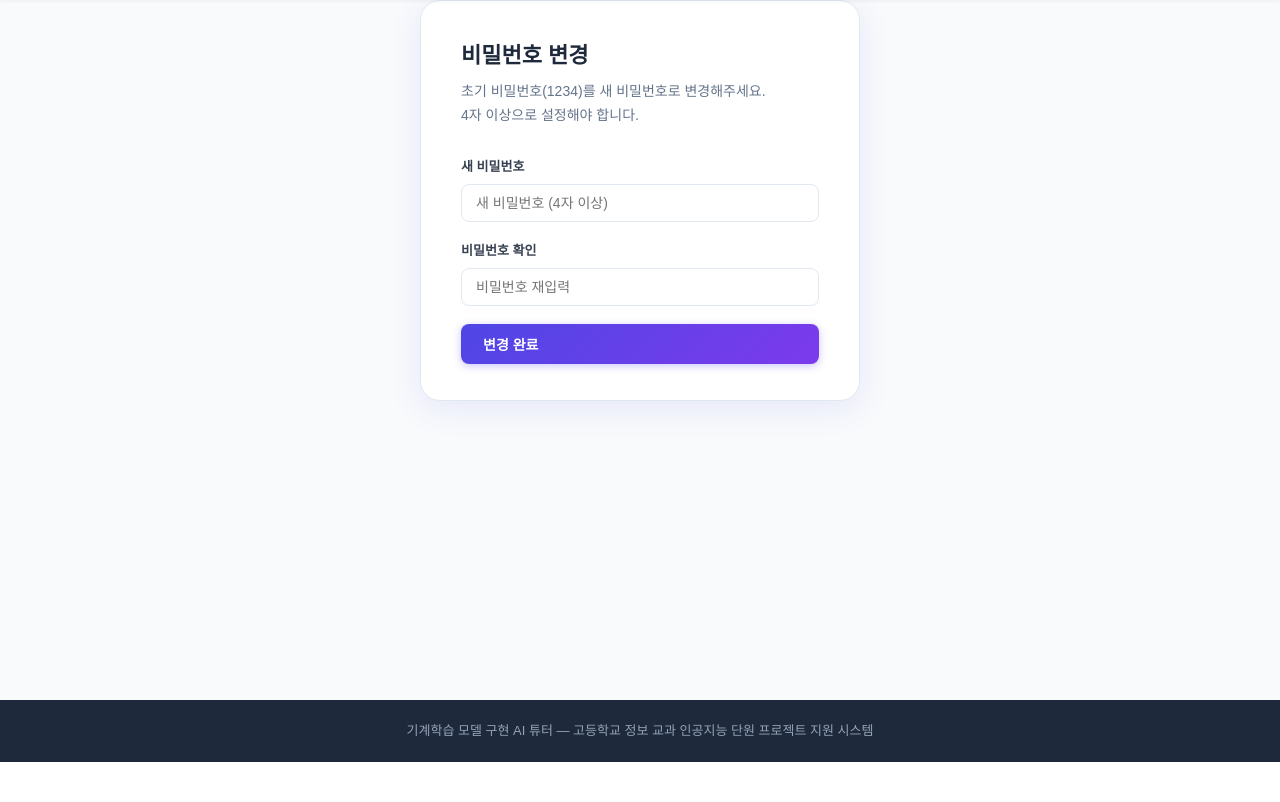
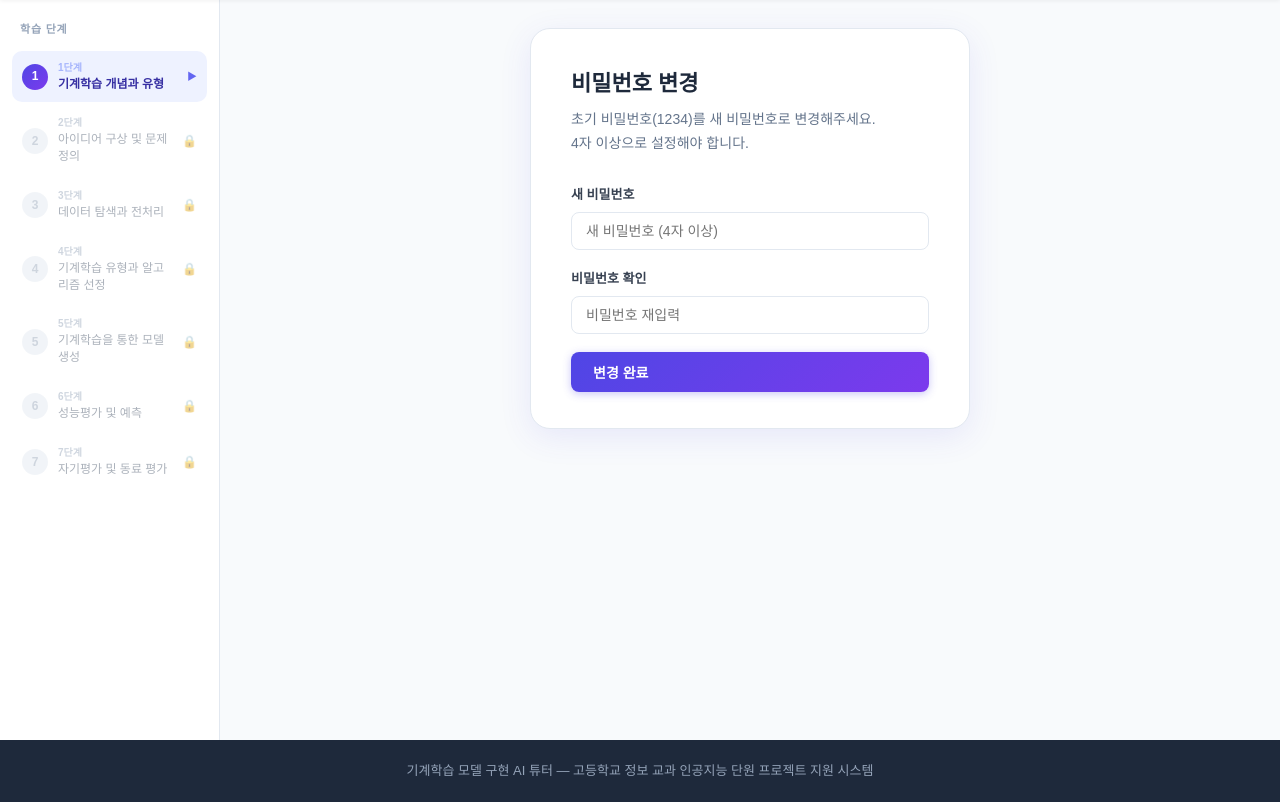
Before and after one commit to yeonaechoi-svg/ML_Tutor, a Flask app: page /change-password in a window 1280 px wide. Shown: the part 61-863 px from the top of the page. Before the commit the page ends 823 px from the top, so only its background shows below. Run offline with Flask 3, Linux system fonts and the light colour scheme; the visitor is signed in with stand-in values (Sample User, id 1); data that the repository does not hold is empty.

Commit message:
7단계 사이드바 내비게이션 추가
- base.html: 학생 로그인 시 전 페이지에 7단계 사이드바 표시
- __init__.py: context processor로 nav_current_stage, nav_completed_stages 전역 주입
- main.css: stage-sidebar-layout, stage-sidebar 스타일 추가
- 완료/진행중/미구현 단계 시각적 구분 (초록/인디고/잠금)

Co-Authored-By: Claude Sonnet 4.6 <noreply@anthropic.com>

```diff
--- a/app/__init__.py
+++ b/app/__init__.py
@@ -35,6 +35,25 @@ def create_app():
 
     app.jinja_env.globals['enumerate'] = enumerate
 
+    @app.context_processor
+    def inject_stage_nav():
+        from flask_login import current_user
+        if not current_user.is_authenticated or current_user.role != 'student':
+            return dict(nav_current_stage=None, nav_completed_stages=set())
+        from app.models import Progress
+        # 단계 완료 기준: 해당 단계의 마지막 서브스텝 완료 여부
+        stage_last_substep = {1: 7}
+        completed_stages = set()
+        for stage, last_sub in stage_last_substep.items():
+            p = Progress.query.filter_by(
+                user_id=current_user.id, stage=stage,
+                substep=last_sub, status='completed'
+            ).first()
+            if p:
+                completed_stages.add(stage)
+        current_stage = next((s for s in range(1, 8) if s not in completed_stages), 7)
+        return dict(nav_current_stage=current_stage, nav_completed_stages=completed_stages)
+
     with app.app_context():
         from app import models
         db.create_all()
--- a/app/static/css/main.css
+++ b/app/static/css/main.css
@@ -559,6 +559,102 @@ tr:hover td { background: #fafaff; }
 .feature-card-desc  { font-size: 13px; color: #64748b; line-height: 1.6; }
 .feature-card-link  { font-size: 13px; color: #6366F1; font-weight: 600; margin-top: 12px; display: block; }
 
+/* ── 7단계 사이드바 레이아웃 ── */
+.stage-sidebar-layout {
+    display: flex;
+    align-items: flex-start;
+    min-height: calc(100vh - 60px);
+}
+
+.stage-sidebar {
+    width: 220px;
+    flex-shrink: 0;
+    background: #fff;
+    border-right: 1px solid #e2e8f0;
+    min-height: calc(100vh - 60px);
+    padding: 20px 12px;
+    position: sticky;
+    top: 60px;
+    height: calc(100vh - 60px);
+    overflow-y: auto;
+}
+
+.stage-sidebar-title {
+    font-size: 11px;
+    font-weight: 700;
+    color: #94a3b8;
+    letter-spacing: 0.8px;
+    text-transform: uppercase;
+    margin-bottom: 12px;
+    padding: 0 8px;
+}
+
+.stage-sidebar-item {
+    border-radius: 10px;
+    margin-bottom: 4px;
+    transition: all 0.15s;
+}
+.stage-sidebar-item.done    { background: #f0fdf4; }
+.stage-sidebar-item.current { background: #eef2ff; }
+.stage-sidebar-item.locked  { opacity: 0.45; }
+
+.stage-sidebar-link {
+    display: flex;
+    align-items: center;
+    gap: 10px;
+    padding: 10px 10px;
+    text-decoration: none;
+    color: inherit;
+    border-radius: 10px;
+    cursor: default;
+}
+a.stage-sidebar-link { cursor: pointer; }
+a.stage-sidebar-link:hover { background: rgba(99,102,241,0.06); }
+
+.stage-sidebar-num {
+    width: 26px;
+    height: 26px;
+    border-radius: 50%;
+    display: flex;
+    align-items: center;
+    justify-content: center;
+    font-size: 12px;
+    font-weight: 700;
+    flex-shrink: 0;
+    background: #e2e8f0;
+    color: #94a3b8;
+}
+.done    .stage-sidebar-num { background: linear-gradient(135deg,#059669,#10b981); color:#fff; }
+.current .stage-sidebar-num { background: linear-gradient(135deg,#4F46E5,#7C3AED); color:#fff; }
+
+.stage-sidebar-name {
+    font-size: 12px;
+    color: #475569;
+    line-height: 1.4;
+    flex: 1;
+}
+.done    .stage-sidebar-name { color: #065f46; }
+.current .stage-sidebar-name { color: #3730a3; font-weight: 700; }
+
+.stage-num-label {
+    display: block;
+    font-size: 10px;
+    font-weight: 700;
+    color: #94a3b8;
+    margin-bottom: 1px;
+}
+.done    .stage-num-label { color: #6ee7b7; }
+.current .stage-num-label { color: #a5b4fc; }
+
+.stage-lock  { font-size: 12px; color: #cbd5e1; flex-shrink:0; }
+.stage-arrow { font-size: 10px; color: #6366F1; flex-shrink:0; }
+
+.stage-main {
+    flex: 1;
+    min-width: 0;
+    padding: 28px 32px 48px;
+}
+
 /* ── Utilities ── */
 .text-muted   { color: #94a3b8; font-size: 13px; }
 .text-center  { text-align: center; }
--- a/app/templates/base.html
+++ b/app/templates/base.html
@@ -42,8 +42,52 @@
     </div>
 </header>
 
-<main class="main-content">
-    <div class="container">
+{# 학생 로그인 시: 사이드바 + 콘텐츠 레이아웃 #}
+{% set is_student = current_user.is_authenticated and current_user.role == 'student' %}
+
+<div class="{% if is_student %}stage-sidebar-layout{% else %}main-content{% endif %}">
+
+    {# ── 7단계 사이드바 (학생 전용) ── #}
+    {% if is_student %}
+    {% set stage_list = [
+        (1, '기계학습 개념과 유형',          'student.stage1', true),
+        (2, '아이디어 구상 및 문제 정의',    none,             false),
+        (3, '데이터 탐색과 전처리',          none,             false),
+        (4, '기계학습 유형과 알고리즘 선정', none,             false),
+        (5, '기계학습을 통한 모델 생성',     none,             false),
+        (6, '성능평가 및 예측',              none,             false),
+        (7, '자기평가 및 동료 평가',         none,             false)
+    ] %}
+    <aside class="stage-sidebar">
+        <div class="stage-sidebar-title">학습 단계</div>
+        {% for num, name, endpoint, implemented in stage_list %}
+        {% set is_done    = num in nav_completed_stages %}
+        {% set is_current = num == nav_current_stage %}
+        <div class="stage-sidebar-item {% if is_done %}done{% elif is_current %}current{% else %}locked{% endif %}">
+            {% if implemented and (is_done or is_current) %}
+                <a href="{{ url_for(endpoint) }}" class="stage-sidebar-link">
+            {% else %}
+                <span class="stage-sidebar-link">
+            {% endif %}
+                <span class="stage-sidebar-num">{% if is_done %}✓{% else %}{{ num }}{% endif %}</span>
+                <span class="stage-sidebar-name">
+                    <span class="stage-num-label">{{ num }}단계</span>
+                    {{ name }}
+                </span>
+                {% if not implemented %}<span class="stage-lock">🔒</span>
+                {% elif is_current %}<span class="stage-arrow">▶</span>{% endif %}
+            {% if implemented and (is_done or is_current) %}
+                </a>
+            {% else %}
+                </span>
+            {% endif %}
+        </div>
+        {% endfor %}
+    </aside>
+    {% endif %}
+
+    {# ── 본문 영역 ── #}
+    <div class="{% if is_student %}stage-main{% else %}container{% endif %}">
         {% with messages = get_flashed_messages(with_categories=true) %}
             {% if messages %}
                 <div class="flash-messages">
@@ -53,10 +97,10 @@
                 </div>
             {% endif %}
         {% endwith %}
-
         {% block content %}{% endblock %}
     </div>
-</main>
+
+</div>
 
 <footer class="site-footer">
     <div class="container">
```
